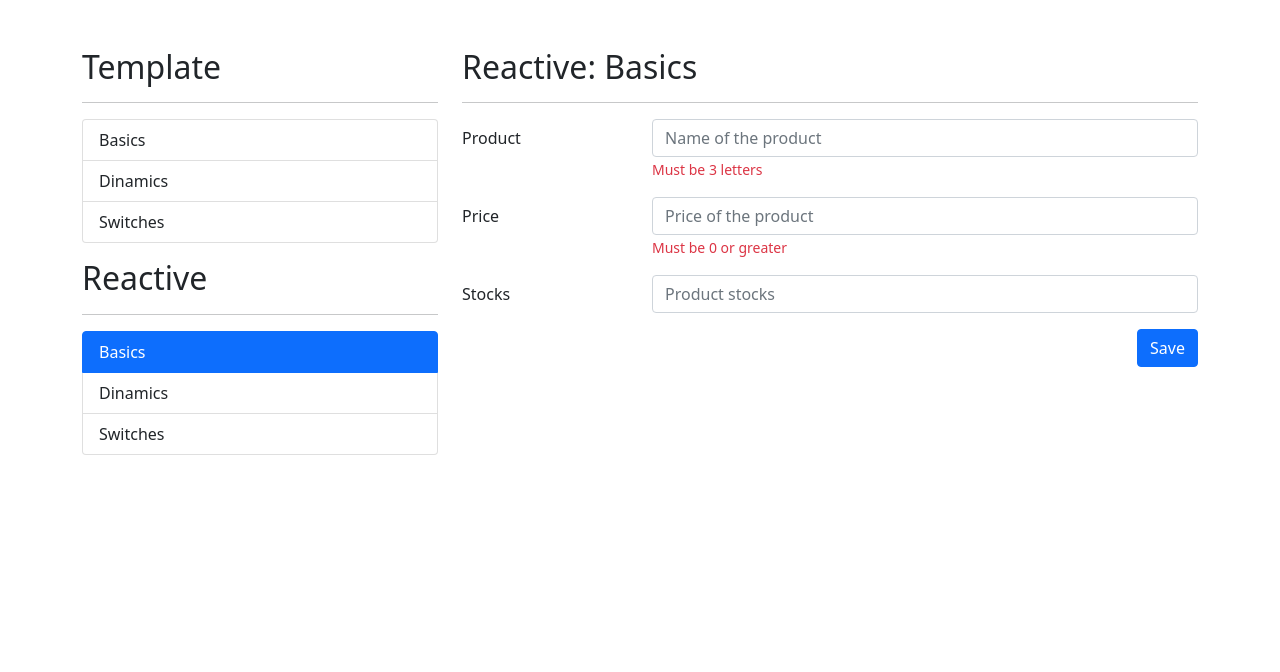
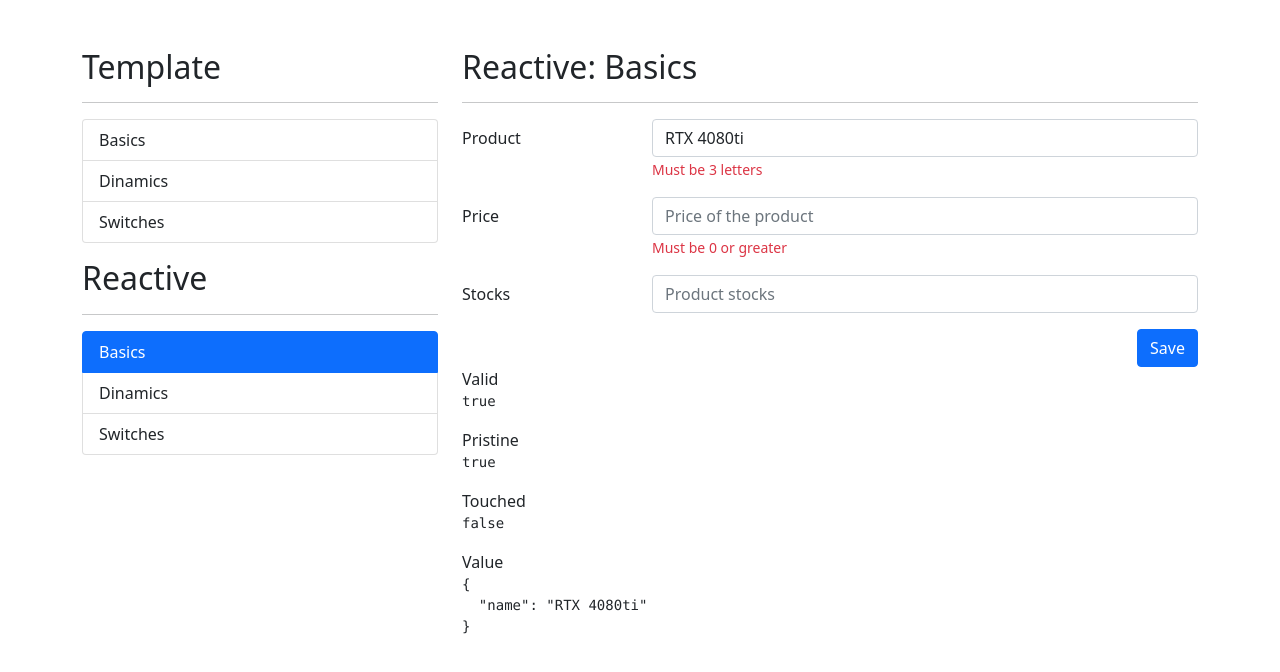
Before and after one commit to Gwathlo/formsApp, an Angular app: page /reactive/basics in a window 1280 px wide. Shown: the top 672 px of the page. Built offline with nearby package versions, Linux system fonts and the light colour scheme.

Commit message:
Add ReativeFormsModule, add formgroup

```diff
--- a/src/app/reactive/components/basics/basics.component.html
+++ b/src/app/reactive/components/basics/basics.component.html
@@ -3,12 +3,12 @@
 
 <div class="row">
     <div class="col">
-        <form autocomplete="off">
+        <form autocomplete="off" [formGroup]="myForm">
 
             <div class="mb-3 row">
                 <label class="col-sm-3 col-form-label">Product</label>
                 <div class="col-sm-9">
-                    <input type="text" class="form-control" placeholder="Name of the product" autocomplete="off">
+                    <input type="text" class="form-control" formControlName="name" placeholder="Name of the product" autocomplete="off">
                     <span class="form-text text-danger">Must be 3 letters</span>
                 </div>
             </div>
@@ -40,7 +40,7 @@
 
     </div>
 </div>
-<!--
+
 <div class="row">
     <div class="col">
 
@@ -56,8 +56,5 @@
         <span>Value</span>
         <pre>{{ myForm.value | json}}</pre>
 
-        <span>CustomDirective</span>
-        <pre>{{ myForm.controls.stocks?.errors| json}}</pre>
-
     </div>
-</div> -->
+</div>
--- a/src/app/reactive/components/basics/basics.component.ts
+++ b/src/app/reactive/components/basics/basics.component.ts
@@ -1,16 +1,15 @@
-import { Component, OnInit } from '@angular/core';
+import { Component } from '@angular/core';
+import { FormGroup, FormControl } from '@angular/forms';
 
 @Component({
   selector: 'app-basics',
   templateUrl: './basics.component.html',
-  styles: [
-  ]
+  styles: [],
 })
-export class BasicsComponent implements OnInit {
+export class BasicsComponent {
+  myForm: FormGroup = new FormGroup({
+    name: new FormControl('RTX 4080ti'),
+  });
 
-  constructor() { }
-
-  ngOnInit(): void {
-  }
-
+  constructor() {}
 }
```
Also changed, not shown: src/app/reactive/reactive.module.ts (+4 -11 lines).
